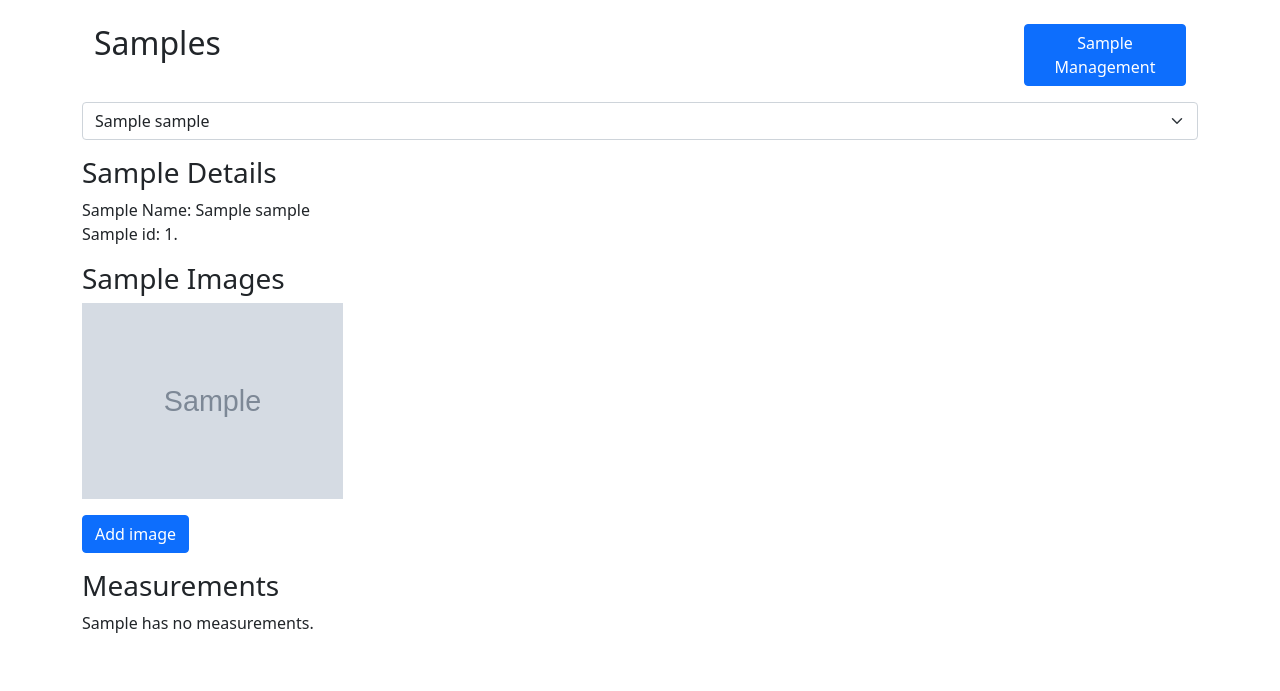
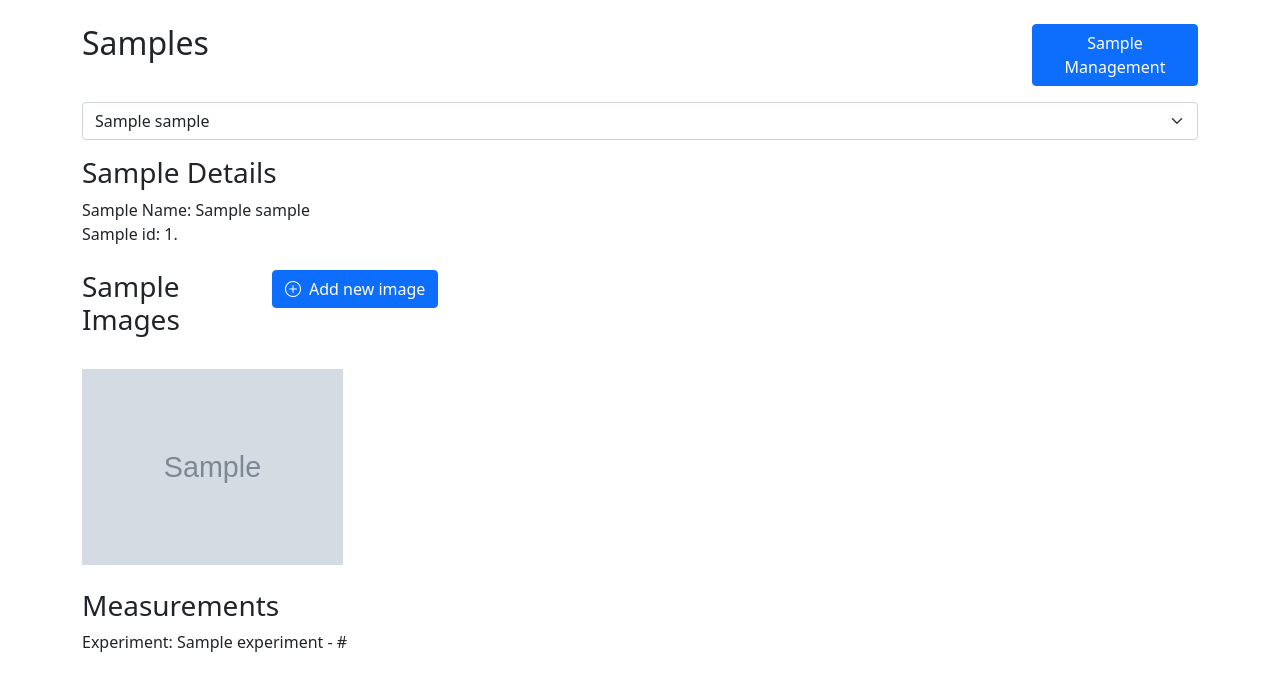
Before and after one commit to LightForm-group/lightform_data_explorer, a Flask app: page /samples/1 in a window 1280 px wide. Shown: the part 73-764 px from the top of the page. Run offline with Flask 2, Linux system fonts and the light colour scheme; tables that the repository leaves empty hold one stand-in row (values such as "Sample post"); grey boxes marked "Sample" are stand-in pictures; parts of the project's set-up code (start-up, migrations or seed data) failed here and were passed over; some libraries are stand-ins or nearby versions.

Commit message:
Improve page formatting

```diff
--- a/lf_data_explorer/templates/base.html
+++ b/lf_data_explorer/templates/base.html
@@ -12,6 +12,7 @@
             integrity="sha384-MrcW6ZMFYlzcLA8Nl+NtUVF0sA7MsXsP1UyJoMp4YLEuNSfAP+JcXn/tWtIaxVXM"
             crossorigin="anonymous"></script>
     <link rel= "stylesheet" type= "text/css" href= "{{ url_for('static',filename='styles/style.css') }}">
+    <link rel="stylesheet" href="https://cdn.jsdelivr.net/npm/bootstrap-icons@1.5.0/font/bootstrap-icons.css">
 
     <link rel="icon" type="image/png" href="../static/icon.png" sizes="32x32">
 
--- a/lf_data_explorer/templates/samples.html
+++ b/lf_data_explorer/templates/samples.html
@@ -1,7 +1,6 @@
 {% extends "base.html" %}
 {% set active_page = "samples" %}
 {% block body %}
-    <div class="container">
     <div class="row">
         <div class="col">
             <h2>Samples</h2>
@@ -10,11 +9,10 @@
             <a class="btn btn-primary" href="{{ url_for('sample_management') }}" role="button">Sample Management</a>
         </div>
     </div>
-    </div>
     <div class="my-3">
         <select name="sample_selection" class="form-select my-3" aria-label="Sample selection"
                 onchange="this.options[this.selectedIndex].value && (window.location = this.options[this.selectedIndex].value);">
-            <option disabled {% if not current_sample %}selected{% endif %} value> -- select a sample -- </option>
+            <option disabled {% if not current_sample %}selected{% endif %} value> -- select a sample --</option>
             {% for sample in all_samples %}
                 <option value="{{ url_for('select_sample', sample_id=sample.id) }}"
                         {% if current_sample %}
@@ -28,16 +26,26 @@
                 Sample Name: {{ current_sample.name }}<br>
                 Sample id: {{ current_sample.id }}.<br>
             </div>
-            <div id="sample_images" class="my-3">
+            <div id="sample_images" class="row my-4">
+                <div class="col-2">
                     <h3>Sample Images</h3>
+                </div>
+                <div class="col">
+                    <a class="btn btn-primary" href="{{ url_for('add_image', sample_id=current_sample.id) }}"
+                       role="button"><i class="bi-plus-circle me-2"></i>Add new image</a>
+                </div>
+            </div>
             {% if current_sample.images %}
-                    <link rel="stylesheet" href="https://cdnjs.cloudflare.com/ajax/libs/lightbox2/2.8.2/css/lightbox.min.css">
+                <link rel="stylesheet"
+                      href="https://cdnjs.cloudflare.com/ajax/libs/lightbox2/2.8.2/css/lightbox.min.css">
                 <script src="https://cdnjs.cloudflare.com/ajax/libs/lightbox2/2.8.2/js/lightbox.min.js"></script>
                 <div class="lightbox-gallery">
                     <div class="row photos">
                         {% for image in current_sample.images %}
                             {% set image_link = url_for('static', filename='sample_images/') + image.path %}
-                                <div class="col-sm-6 col-md-4 col-lg-3 item"><a href="{{ image_link }}" data-lightbox="photos"><img class="img-fluid" src="{{ image_link }}"></a></div>
+                            <div class="col-sm-6 col-md-4 col-lg-3 item"><a href="{{ image_link }}"
+                                                                            data-lightbox="photos"><img
+                                    class="img-fluid" src="{{ image_link }}"></a></div>
                         {% endfor %}
 
                     </div>
@@ -45,13 +53,9 @@
             {% else %}
                 Sample has no images.
             {% endif %}
-                <div class="my-3">
-                    <a class="btn btn-primary" href="{{ url_for('add_image', sample_id=current_sample.id) }}" role="button">Add image</a>
-                </div>
-            </div>
-            <div id="sample_experiments" class="my-3">
+            <div id="sample_experiments" class="my-4">
                 <h3>Measurements</h3>
-                {% if measurment in current_sample.measurements %}
+                {% if current_sample.measurements %}
                     {% for measurement in current_sample.measurements %}
                         {{ measurement.experiment }} - {{ measurement.url | urlize }}
                     {% endfor %}
```
Also changed, not shown: lf_data_explorer/templates/experiments.html (+4 -6 lines). Lines whose indentation alone changed are shown as unchanged.
